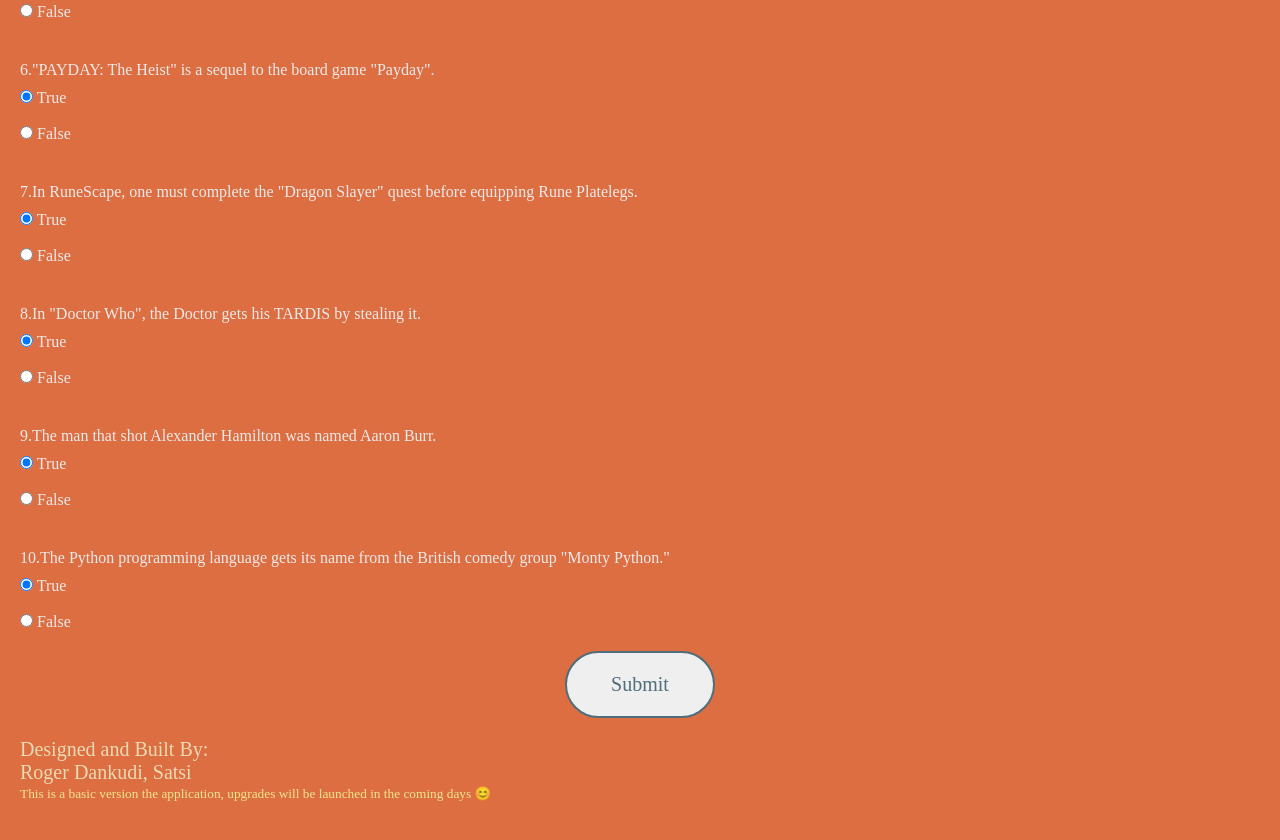
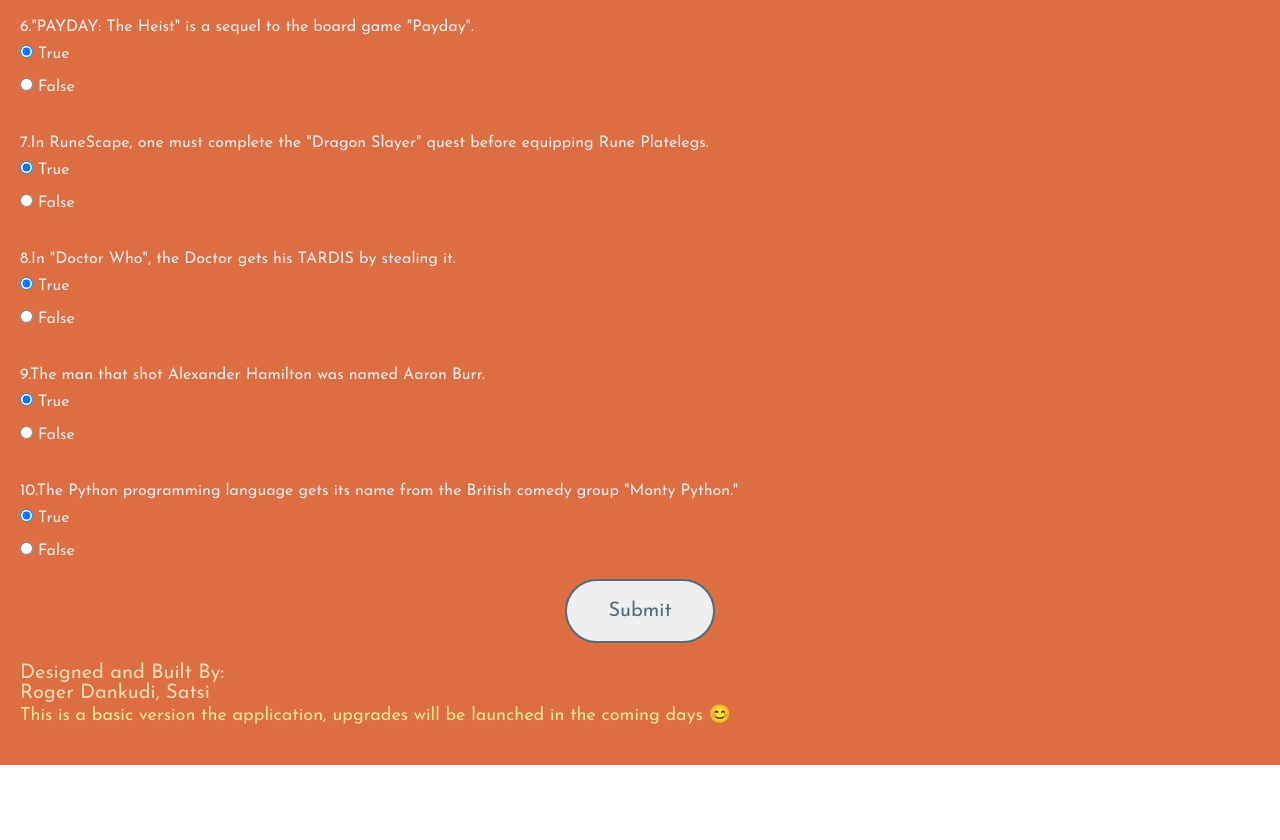
Before and after one commit to myspace20/My-Quiz-App, a plain HTML site: page index.html in a window 1280 px wide. Shown: the part 911-1751 px from the top of the page. After the commit the page ends 1676 px from the top, so only its background shows below. Drawn offline with Linux system fonts and the light colour scheme.

Commit message:
Update styles.css

```diff
--- a/styles.css
+++ b/styles.css
@@ -1,3 +1,5 @@
+@import url('https://fonts.googleapis.com/css2?family=Josefin+Sans:wght@400;600;700&display=swap');
+
 *{
     margin: 0;
     padding: 0;
@@ -110,4 +112,5 @@ footer p{
 }
 footer small {
     color: khaki;
+    font-size:18px;
 }
```
